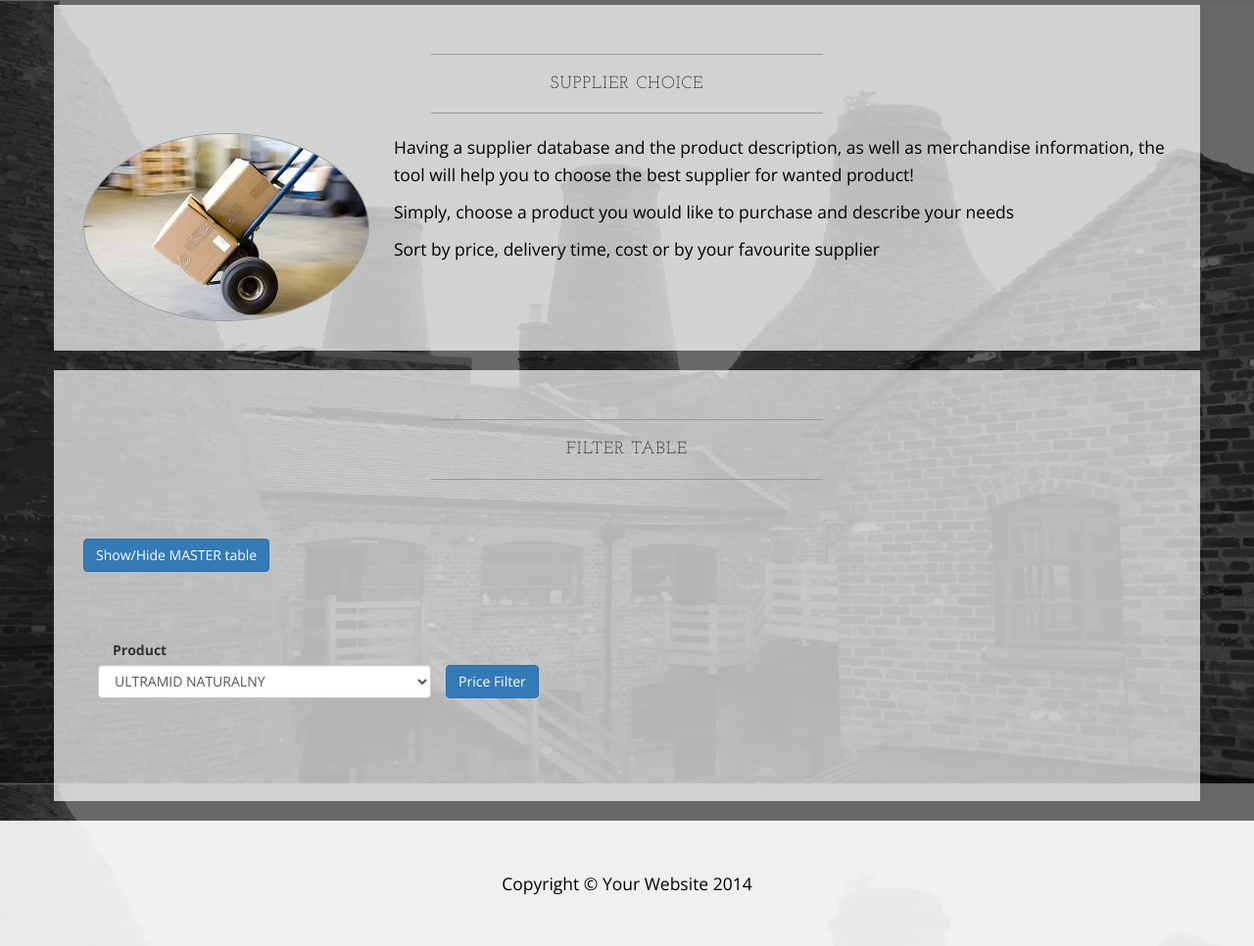
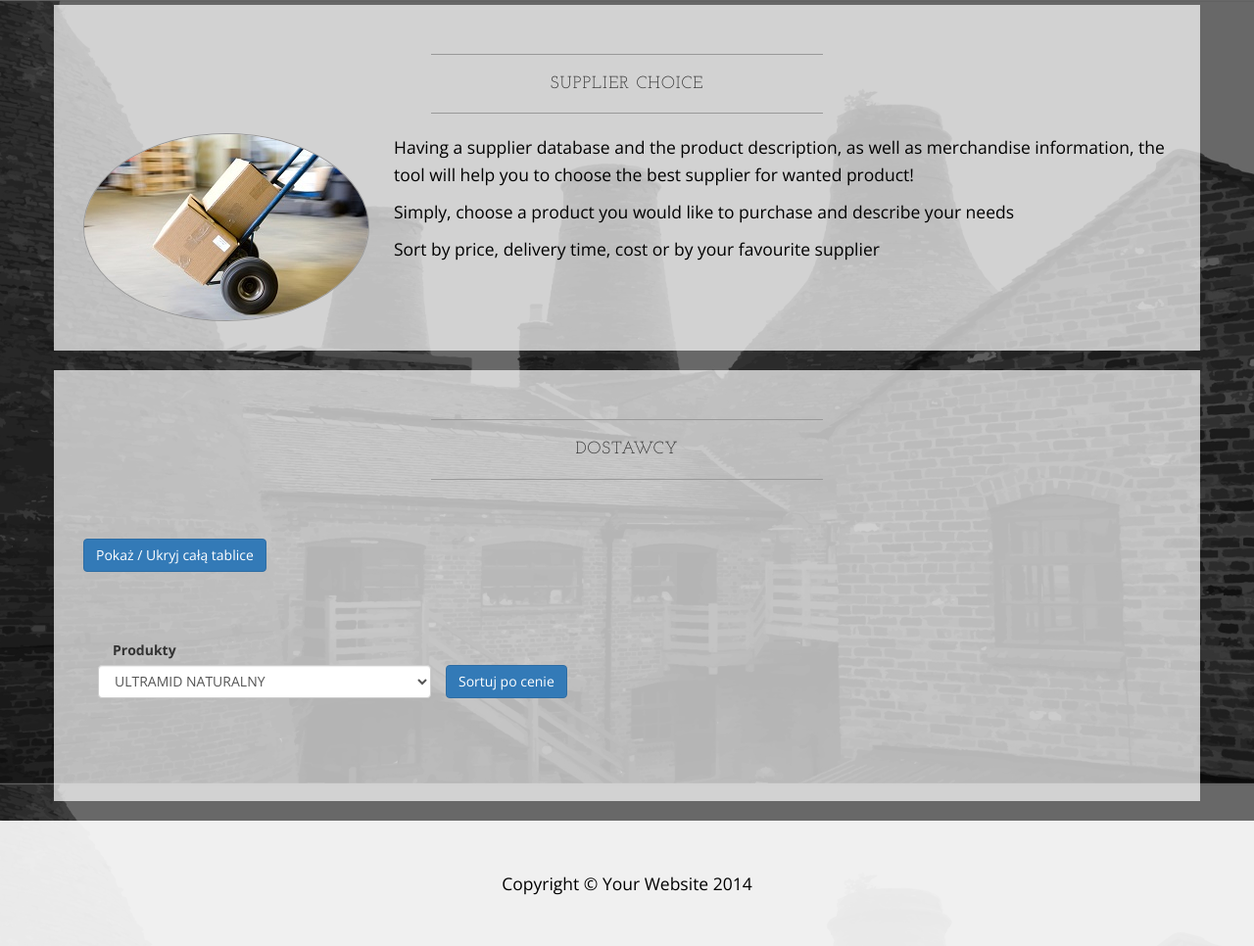
Before and after one commit to MLateralus/myWebsite, a plain HTML site: page asia.html in a window 1280 px wide. Shown: the part 800-1766 px from the top of the page at 98% size. Drawn offline with nearby package versions, Linux system fonts and the light colour scheme.

Commit message:
Little translations

```diff
--- a/asia.html
+++ b/asia.html
@@ -129,11 +129,11 @@
             <div class="box">
                 <div class="col-lg-12">
 					<hr>
-					<h2 class="intro-text text-center">Filter table</h2>
+					<h2 class="intro-text text-center">Dostawcy</h2>
 					<hr>
 					<br>
 					<br>
-					<button id="tablebutton" name="tablebutton" class="btn btn-primary">Show/Hide MASTER table</button>
+					<button id="tablebutton" name="tablebutton" class="btn btn-primary">Pokaż / Ukryj całą tablice</button>
 					<br>
 					<br>
 					<p>
@@ -629,12 +629,12 @@
 					<br>
 						<div class="form-group">
 							<div class="col-md-4">
-								<label class="col-md-4 control-label" for="selectbasic">Product</label>
+								<label class="col-md-4 control-label" for="selectbasic">Produkty</label>
 								<select id="selectbasic" name="selectbasic" class="form-control" onchange="showSuppliers()">
 
 								</select>
 							</div>
-						<button id="goFilter" name="goFilter" class="btn btn-primary suppliersB">Price Filter</button>
+						<button id="goFilter" name="goFilter" class="btn btn-primary suppliersB">Sortuj po cenie</button>
 						<div id = "resultSupplier" class =  "resultSupplier" style="display: none">
 							<table cellspacing=0 border=1 id="resultTable">
 							<tr>
```
